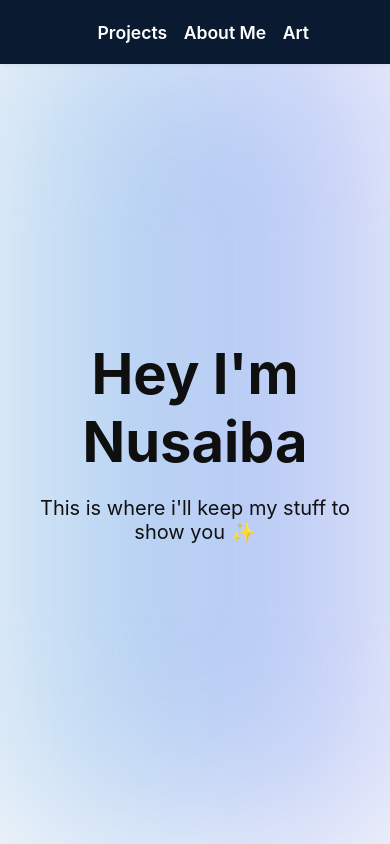
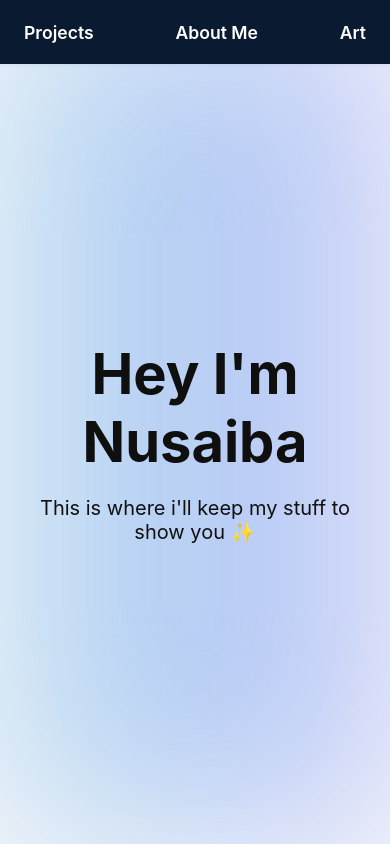
Before and after one commit to nusaibatron/design-portfolio, a Next.js app: page / in a window 390 px wide. Built offline with nearby package versions, Linux system fonts and the light colour scheme.

Commit message:
Mobile testing

```diff
--- a/app/layout.jsx
+++ b/app/layout.jsx
@@ -2,10 +2,19 @@
 
 import Link from "next/link";
 import { usePathname } from "next/navigation";
+import { useEffect, useState } from "react";
 
 export default function RootLayout({ children }) {
   const pathname = usePathname();
   const isHome = pathname === "/";
+  const [isMobile, setIsMobile] = useState(false);
+
+  useEffect(() => {
+    const checkMobile = () => setIsMobile(window.innerWidth <= 700);
+    checkMobile();
+    window.addEventListener("resize", checkMobile);
+    return () => window.removeEventListener("resize", checkMobile);
+  }, []);
 
   return (
     <html lang="en">
@@ -24,13 +33,15 @@ export default function RootLayout({ children }) {
           display: "flex",
           justifyContent: "space-between",
           alignItems: "center",
-  padding: "0 1.5rem", // Remove vertical padding
+          padding: "0 1.5rem",
           boxShadow: "0 1px 4px rgba(0,0,0,0.05)",
           position: "relative",
-  height: "64px", // Fixed height for navbar
+          height: "64px",
           minHeight: "64px"
         }}>
-  {/* Left: Home icon (desktop only) */}
+          {/* Desktop: Left home icon and right placeholder */}
+          {!isMobile && (
+            <>
               <div className="nav-home-link-desktop" style={{ width: "25%", display: "flex", justifyContent: "flex-start", height: "100%", alignItems: "center" }}>
                 {!isHome && (
                   <Link href="/" style={{
@@ -45,12 +56,14 @@ export default function RootLayout({ children }) {
                   </Link>
                 )}
               </div>
+            </>
+          )}
 
-  {/* Center: Nav */}
+          {/* Nav bar: always rendered, but home icon only in nav on mobile */}
           <nav
             className={`nav-links nav-links--${isHome ? "3" : "4"}`}
             style={{
-      width: isHome ? "100%" : "100%",
+              width: "100%",
               display: "flex",
               justifyContent: "space-between",
               fontSize: "1.1rem",
@@ -61,9 +74,9 @@ export default function RootLayout({ children }) {
               alignItems: "center"
             }}
           >
-    {/* Home icon as nav item on mobile only */}
+            {/* Home icon as nav item on mobile only, and only if not on home page */}
+            {isMobile && !isHome && (
               <span className="nav-home-link-mobile">
-      {!isHome && (
                 <Link href="/" style={{
                   color: "#fff",
                   fontSize: "1.5rem",
@@ -76,17 +89,16 @@ export default function RootLayout({ children }) {
                 }}>
                   🏠
                 </Link>
+              </span>
             )}
-    </span>
             <Link href="/projects" style={{ textDecoration: "none", color: "white", height: "100%", display: "flex", alignItems: "center" }}>Projects</Link>
             <Link href="/about" style={{ textDecoration: "none", color: "white", height: "100%", display: "flex", alignItems: "center" }}>About Me</Link>
             <Link href="/art" style={{ textDecoration: "none", color: "white", height: "100%", display: "flex", alignItems: "center" }}>Art</Link>
           </nav>
 
-  {/* Right: placeholder to balance layout */}
-  <div style={{ width: "25%", height: "100%" }} />
+          {/* Desktop: Right placeholder */}
+          {!isMobile && <div style={{ width: "25%", height: "100%" }} />}
         </header>
-
 
         {children}
       </body>
```
Lines whose indentation alone changed are shown as unchanged.
